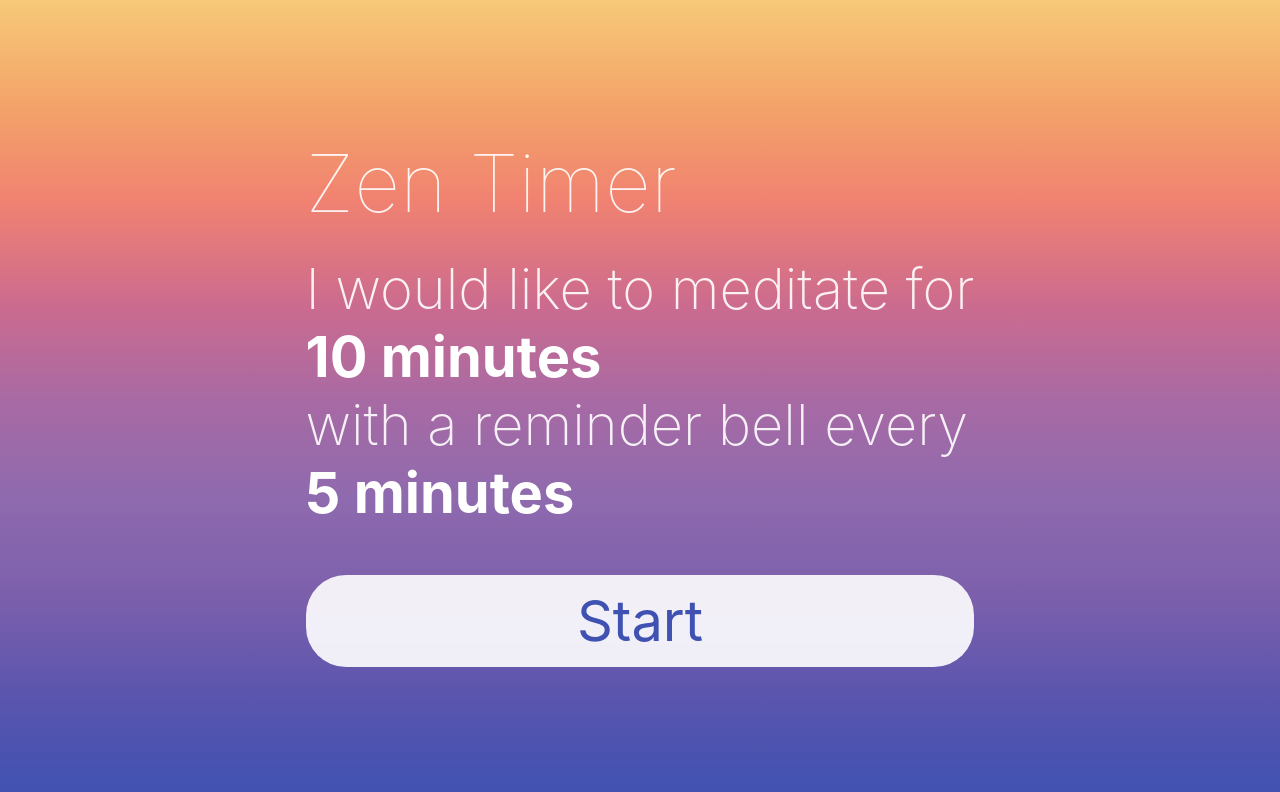
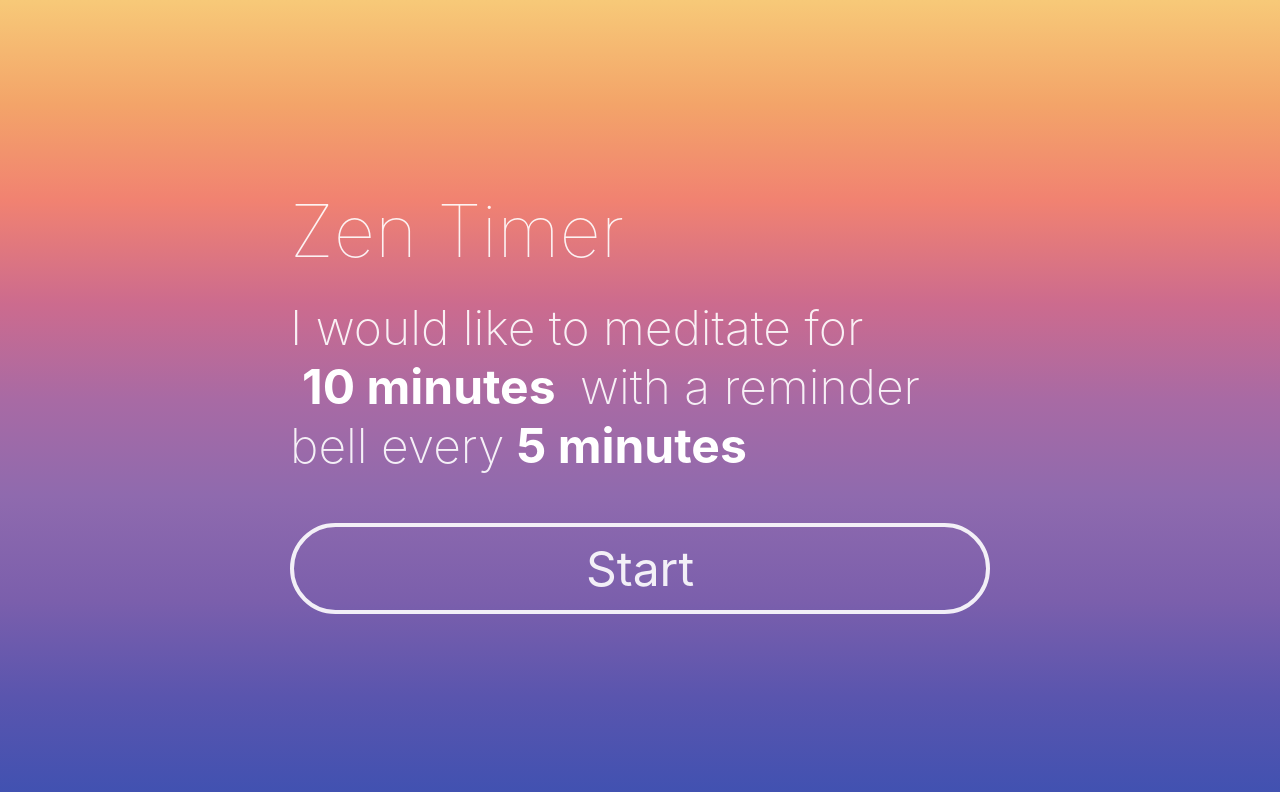
Before and after one commit to HerrBertling/zen-timer, a React (Create React App) app: page / in a window 1280 px wide. Shown: the top 792 px of the page. Built offline with nearby package versions, Linux system fonts and the light colour scheme.

Commit message:
chore: better HTML, UI tweaks

```diff
--- a/src/App.css
+++ b/src/App.css
@@ -26,7 +26,7 @@
 }
 
 .title {
-  font-size: 10vh;
+  font-size: 9vh;
   font-weight: 100;
   margin: 0 0 var(--spacingL);
   padding: 0;
--- a/src/App.js
+++ b/src/App.js
@@ -46,17 +46,19 @@ class App extends Component {
             <form onSubmit={this.startMeditation} className="form">
               <fieldset className="fieldset">
                 <legend className="title">Zen Timer</legend>
-                <span>I would like to meditate for</span>
+                <label htmlFor="duration">I would like to meditate for</label>
                 <Select
                   onChange={this.changeDuration}
                   times={[5, 10, 15, 20, 30, 40, 50, 60]}
                   value={this.state.duration}
+                  id="duration"
                 />
-                <span>with a reminder bell every</span>
+                <label htmlFor="reminder">with a reminder bell every</label>
                 <Select
                   onChange={this.changeReminder}
                   times={[2, 4, 5, 10]}
                   value={this.state.reminderEvery}
+                  id="reminder"
                 />
               </fieldset>
               <Button>Start</Button>
--- a/src/components/Button/Button.css
+++ b/src/components/Button/Button.css
@@ -1,8 +1,9 @@
 .button {
-  background-color: var(--fontColor);
-  border: 0;
-  border-radius: 40px;
-  color: var(--mainColor);
+  background: none;
+  border: 4px solid var(--fontColor);
+  border-radius: 100px;
+  color: var(--fontColor);
+  cursor: pointer;
   font-family: inherit;
   font-size: inherit;
   outline: none;
--- a/src/components/MeditationTimer/MeditationTimer.css
+++ b/src/components/MeditationTimer/MeditationTimer.css
@@ -4,15 +4,34 @@
   justify-content: space-around;
   align-items: center;
   height: 70vh;
-  font-family: "SF Mono", "Monaco", "Inconsolata", "Fira Mono",
-    "Droid Sans Mono", "Source Code Pro", monospace;
+}
+
+.timer {
+  display: flex;
+  justify-content: space-around;
+  align-items: center;
+}
+
+.timerMinutes,
+.timerSeconds {
+  display: inline-block;
+  width: 70px;
+}
+.timerColon {
+  transform: translateY(-7px);
+  width: 20px;
 }
 
 .meditationAnimation {
   animation: meditation 2s ease-out alternate infinite;
   background: white;
+  border: 0;
   border-radius: 50%;
+  cursor: pointer;
   height: 30vw;
+  max-height: 300px;
+  max-width: 300px;
+  outline: none;
   width: 30vw;
 }
 
--- a/src/components/MeditationTimer/MeditationTimer.js
+++ b/src/components/MeditationTimer/MeditationTimer.js
@@ -4,17 +4,19 @@ import "./MeditationTimer.css";
 
 class MeditationTimer extends Component {
   timerRenderer = ({ minutes, seconds }) => (
-    <span>
-      {minutes}:{seconds}
+    <span className="timer">
+      <span className="timerMinutes">{minutes}</span>
+      <span className="timerColon">:</span>
+      <span className="timerSeconds">{seconds}</span>
     </span>
   );
   render() {
     const { duration, onCancel } = this.props;
     return (
-      <div className="meditation">
-        <div onClick={onCancel} className="meditationAnimation" />
+      <section className="meditation">
+        <button onClick={onCancel} className="meditationAnimation" />
         <Countdown renderer={this.timerRenderer} date={Date.now() + duration} />
-      </div>
+      </section>
     );
   }
 }
--- a/src/components/Select/Select.css
+++ b/src/components/Select/Select.css
@@ -3,11 +3,11 @@
   background: transparent;
   -webkit-appearance: none;
   color: var(--fontStrong);
-  display: block;
+  display: inline-block;
   font-size: var(--fontSize);
   font-family: inherit;
   font-weight: bold;
   outline: none;
-  margin: 0;
+  margin: 0 var(--spacingM);
   padding: 0;
 }
--- a/src/index.css
+++ b/src/index.css
@@ -3,7 +3,7 @@
   --secondaryColor: #f18271;
   --fontColor: rgba(255, 255, 255, 0.9);
   --fontStrong: white;
-  --fontSize: 7vh;
+  --fontSize: 6vh;
   --spacingS: 4px;
   --spacingM: 12px;
   --spacingL: 24px;
```
